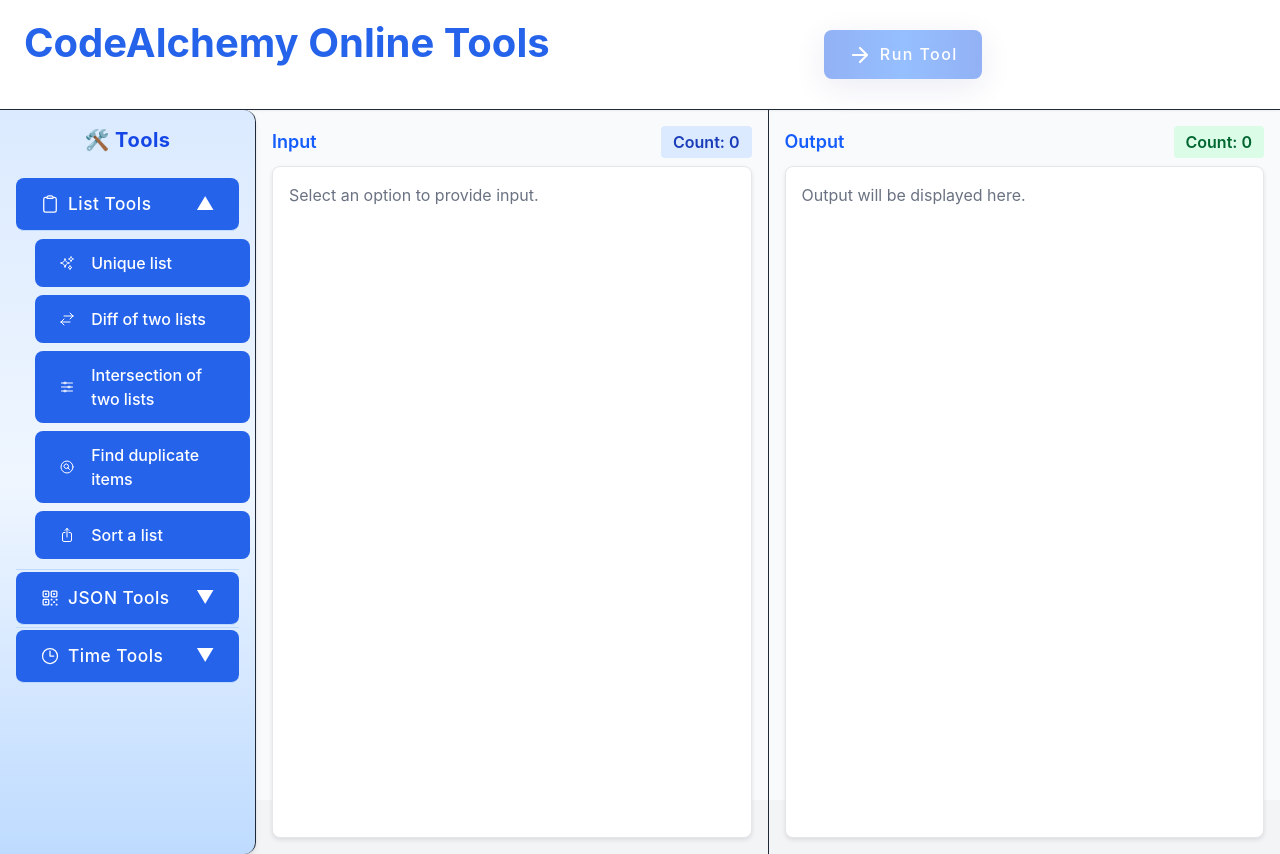
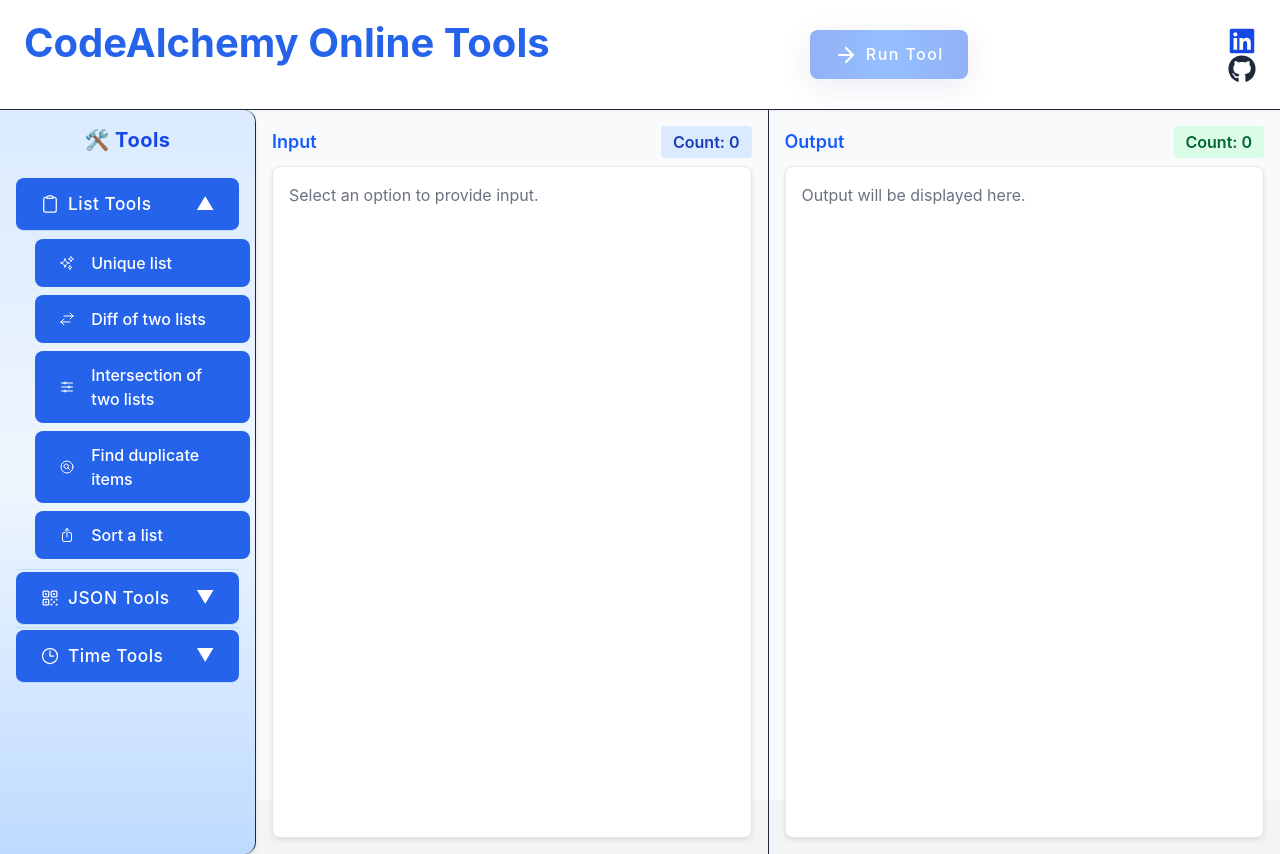
Before and after one commit to GirishCodeAlchemy/codealchemy-onlinetools, a Next.js app: page / in a window 1280 px wide. Built offline with nearby package versions, Linux system fonts and the light colour scheme.

Commit message:
Added linkedin and github to follow

```diff
--- a/package.json
+++ b/package.json
@@ -19,7 +19,8 @@
     "pdf-lib": "^1.17.1",
     "pdfjs-dist": "^3.11.174",
     "react": "^19.0.0",
-    "react-dom": "^19.0.0"
+    "react-dom": "^19.0.0",
+    "react-icons": "^5.5.0"
   },
   "devDependencies": {
     "@tailwindcss/postcss": "^4",
--- a/src/app/page.tsx
+++ b/src/app/page.tsx
@@ -1,5 +1,6 @@
 "use client";
-
+import { ArrowTopRightOnSquareIcon } from '@heroicons/react/24/outline';
+import { FaLinkedin, FaGithub } from 'react-icons/fa';
 import React, { useState , useRef} from 'react';
 import type { JSX } from 'react';
 import './globals.css';
@@ -252,7 +253,6 @@ export default function Home() {
       <header className="bg-white shadow px-6 py-4 flex items-center justify-between">
         <div className="flex items-center space-x-8">
           <h1 className="text-2xl font-bold text-blue-700">CodeAlchemy Online Tools</h1>
-
         </div>
         <button
           className="bg-gradient-to-r from-black-500 via-blue-500 to-black-400 text-black px-12 py-3 rounded-full shadow-2xl border-0 font-extrabold text-lg flex items-center justify-center gap-3 transition-all duration-200 hover:from-fuchsia-600 hover:via-blue-600 hover:to-cyan-500 hover:scale-105 active:scale-95 focus:outline-none focus:ring-4 focus:ring-cyan-200 disabled:opacity-50 disabled:cursor-not-allowed backdrop-blur-md bg-opacity-90"
@@ -270,7 +270,24 @@ export default function Home() {
             Run Tool
           </span>
         </button>
-        <span className="text-gray-500"> </span>
+        <span className="text-gray-500"> <a
+            href="https://www.linkedin.com/in/vgirish10"
+            target="_blank"
+            rel="noopener noreferrer"
+            className="text-blue-700 hover:text-blue-900 transition"
+            title="Follow me on LinkedIn"
+          >
+            <FaLinkedin className="w-7 h-7" />
+          </a>
+          <a
+            href="https://github.com/GirishCodeAlchemy"
+            target="_blank"
+            rel="noopener noreferrer"
+            className="text-gray-800 hover:text-black transition"
+            title="Follow me on GitHub"
+          >
+            <FaGithub className="w-7 h-7" />
+          </a> </span>
       </header>
       <hr></hr>
       <div className="flex flex-1">
```
